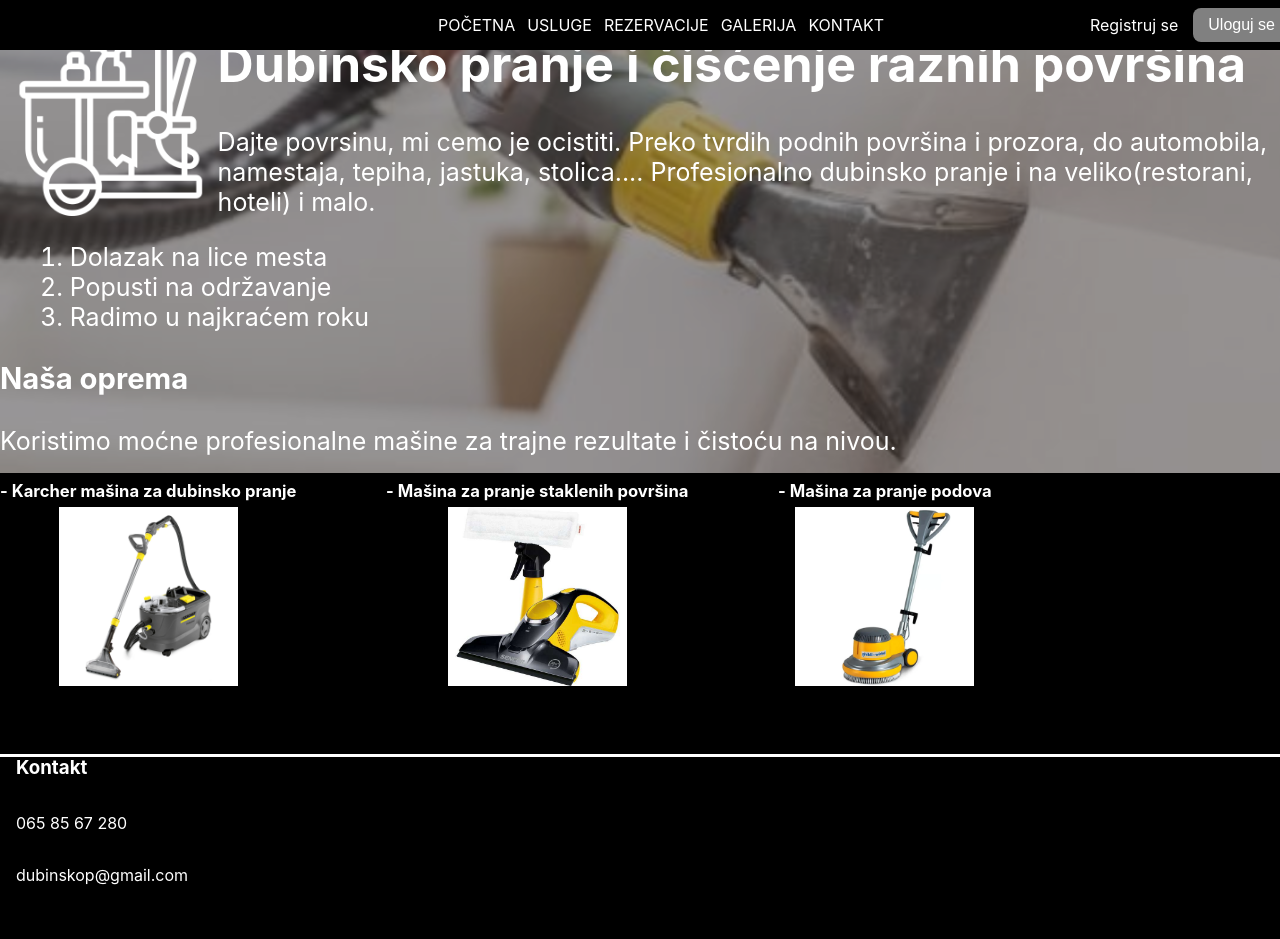
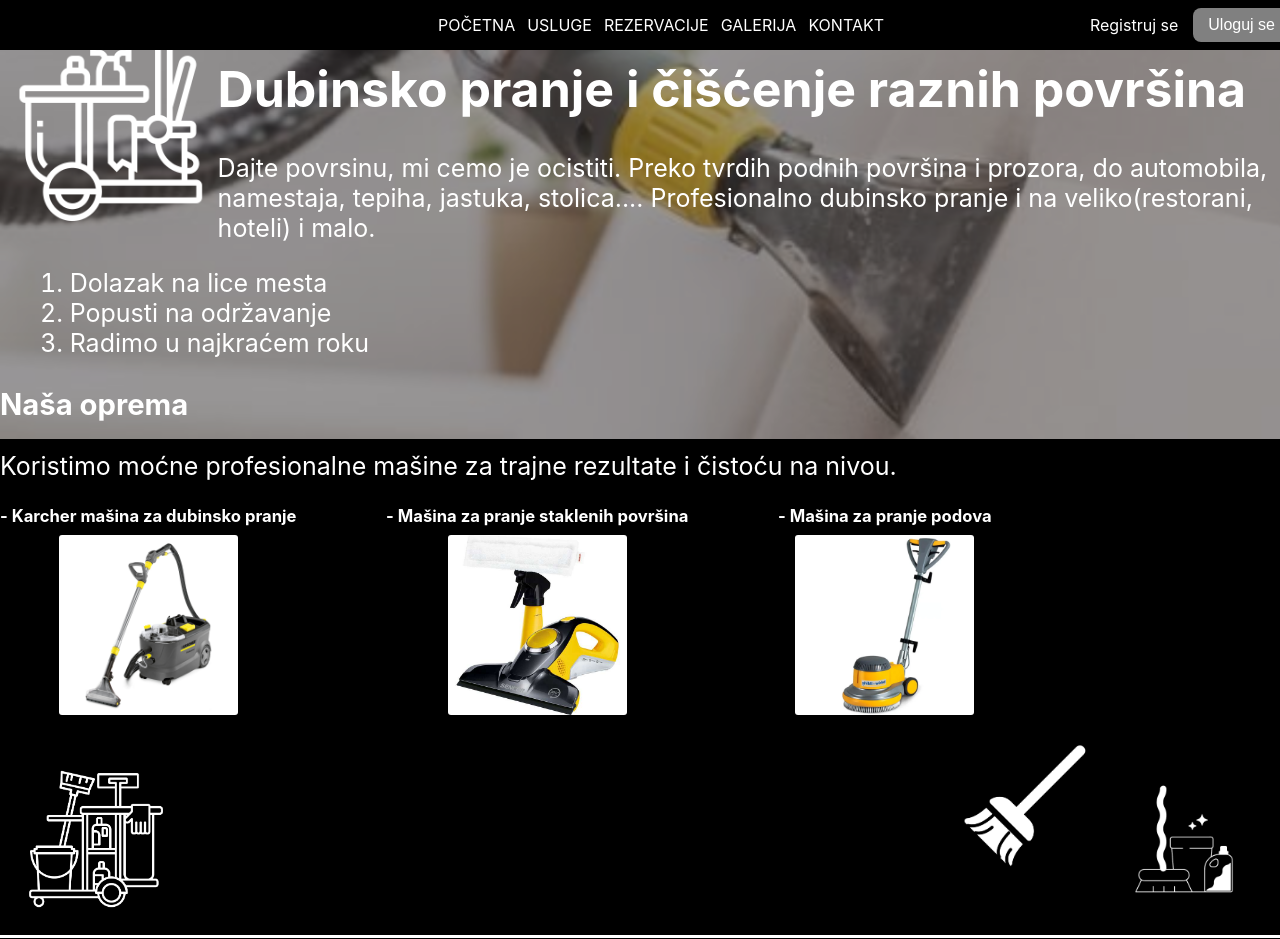
Before and after one commit to trinstone/MaturskiDubinskoPranje, a React (Create React App) app: page / in a window 1280 px wide. Shown: the top 939 px of the page. Built offline with nearby package versions, Linux system fonts and the light colour scheme.

Commit message:
favicon uradjen, html malo prepravljen, pocetna doradjena

```diff
--- a/public/index.html
+++ b/public/index.html
@@ -24,7 +24,7 @@
       work correctly both with client-side routing and a non-root public URL.
       Learn how to configure a non-root public URL by running `npm run build`.
     -->
-    <title>React App</title>
+    <title>Dubinsko pranje</title>
   </head>
   <body>
     <noscript>You need to enable JavaScript to run this app.</noscript>
--- a/src/App.js
+++ b/src/App.js
@@ -6,6 +6,8 @@ import pozadina from './pozadina.png';
 import Pocetna from './Pocetna';
 import slicica1 from './stikeri/slicica1.png';
 import slicica2 from './stikeri/slicica2.png';
+import slicica3 from './stikeri/slicica3.png';
+import slicica4 from './stikeri/slicica4.png';
 import Kontakt from './Kontakt';
 import Usluge from './Usluge';
 import Prijava from './Prijava';
@@ -30,12 +32,8 @@ function App() {
           }}
         >
           <div className="content">
-            <nav>
               <NavBar />
-            </nav>
-            <aside>
               <img src={slicica1} alt="" className="slicica1" />
-            </aside>
             <main>
               <Routes>
                 <Route path="/" element={<Pocetna />} />
@@ -48,10 +46,11 @@ function App() {
                 <Route path="/PostojeceRezervacije/:id" element={<PostojeceRezervacije />} />
               </Routes>
             </main>
+              <img src={slicica2} alt="" className="slicica2" />
+              <img src={slicica4} alt="" className="slicica4" />
+              <img src={slicica3} alt="" className="slicica3" />
+            <Kontakt />
           </div>
-          <footer>
-            <Kontakt />
-          </footer>
         </div>
       </Router>
     </KorisnikProvajder>
--- a/src/Galerija.js
+++ b/src/Galerija.js
@@ -18,6 +18,7 @@ const Galerija = () => {
   };
 
   return (
+    <main>
       <div className="Galerija-container">
         <h1 className="Galerija-title">Galerija</h1>
         <div className="Galerija-image-container">
@@ -28,6 +29,7 @@ const Galerija = () => {
           <button className="Galerija-next-button" onClick={nextImage}>&gt;</button>
         </div>
       </div>
+    </main>
   );
 };
 
--- a/src/Pocetna.js
+++ b/src/Pocetna.js
@@ -5,6 +5,7 @@ import masine3 from './masine/masinaPod.png';
 const Pocetna = () => {
 
     return(
+        <main>
             <div className="Pocetna">
                 <h1>Dubinsko pranje i čišćenje raznih površina</h1>
                 <section>
@@ -27,6 +28,7 @@ const Pocetna = () => {
                     </ul>
                 </section>
             </div>
+        </main>
     );
 }
 export default Pocetna;
--- a/src/PostojeceRezervacije.js
+++ b/src/PostojeceRezervacije.js
@@ -33,6 +33,7 @@ const PostojeceRezervacije = () => {
   }
 
   return (
+    <main>
       <div>
         <h1>Postojeće Rezervacije</h1>
         {loading ? (
@@ -57,6 +58,7 @@ const PostojeceRezervacije = () => {
           <p>Nemate nijednu rezervaciju.</p>
         )}
       </div>
+    </main>
   );
 };
 
--- a/src/Prijava.js
+++ b/src/Prijava.js
@@ -82,6 +82,7 @@ const Prijava = () => {
   };
 
   return (
+    <main>
       <div id="auth-form">
         <h1 id="form-title">{isRegistering ? "Register" : "Login"}</h1>
         <form id="form" onSubmit={handleSubmit}>
@@ -107,6 +108,7 @@ const Prijava = () => {
           )}
         </p>
       </div>
+    </main>
   );
 };
 
--- a/src/Rezervacije.js
+++ b/src/Rezervacije.js
@@ -103,6 +103,7 @@ export default function Rezervacije() {
   };
 
   return (
+    <main>
       <div className="rezervacije">
         <h2>Rezervacija</h2>
 
@@ -213,5 +214,6 @@ export default function Rezervacije() {
 
         <button className="submit-btn" onClick={handleSubmit}>Rezerviši</button>
       </div>
+    </main>
   );
 }
--- a/src/Usluge.js
+++ b/src/Usluge.js
@@ -1,5 +1,6 @@
 const Usluge = () => {
     return (
+        <main>
         <div className="Usluge">
             <h1>Cenovnik usluga</h1>
             <table>
@@ -39,6 +40,7 @@ const Usluge = () => {
             <p>Isplata na licu mesta nakon obavljenog pranja.</p>
             <p>*Upozorenje: Ukoliko imate kućne ljubimce povećana cena po dogovoru!</p>
         </div>
+        </main>
     );
   }
 
--- a/src/UvodRezervacije.js
+++ b/src/UvodRezervacije.js
@@ -7,6 +7,7 @@ function UvodRezervacije() {
   const { korisnik } = useKorisnik(); // Get logged-in user from context
 
   return (
+    <main>
       <div id="uvod-rezervacije-container">
         {/* Page Title */}
         <h1 id="uvod-rezervacije-title">Rezervacije</h1>
@@ -43,6 +44,7 @@ function UvodRezervacije() {
           </div>
         )}
       </div>
+    </main>
   );
 }
 
--- a/src/index.css
+++ b/src/index.css
@@ -10,7 +10,8 @@ body {
   padding-bottom: 10vw;
 }
 main{
-  min-height: 90vh;
+  padding-top: 1%;
+  min-height: 80vh;
 }
 code {
   font-family: source-code-pro, Menlo, Monaco, Consolas, 'Courier New',
@@ -32,6 +33,7 @@ h1 {
   width: 100%;
   align-items: center;
   background-color: black;
+  z-index: 1;
 }
 
 .navbar a {
@@ -77,6 +79,25 @@ h1 {
 .slicica1 {
   float: left;
   width: 17vw;
+  padding-top: 3%;
+}
+
+.slicica2 {
+  float: left;
+  width: 15vw;
+  vertical-align: bottom;
+}
+
+.slicica3 {
+  float: right;
+  width: 10vw;
+  vertical-align: bottom;
+}
+
+.slicica4 {
+  float: right;
+  width: 15vw;
+  vertical-align: bottom;
 }
 
 .liMasine {
@@ -101,6 +122,8 @@ h1 {
   height: auto;
   margin-top: 0.5vw;
   color: #3e7edf;
+  border: solid black;
+  border-radius: 6px;
 }
 
 .kontakt {
@@ -217,10 +240,6 @@ input[type='tel']:focus {
 a {
   text-decoration: none;
   color: DarkSlateGray;
-}
-
-a:hover {
-  color: DodgerBlue;
 }
 
 input[type='text'],
```
Also changed, not shown: 1 other file (tests, documents, lock files or other folders). Lines whose indentation alone changed are shown as unchanged.
